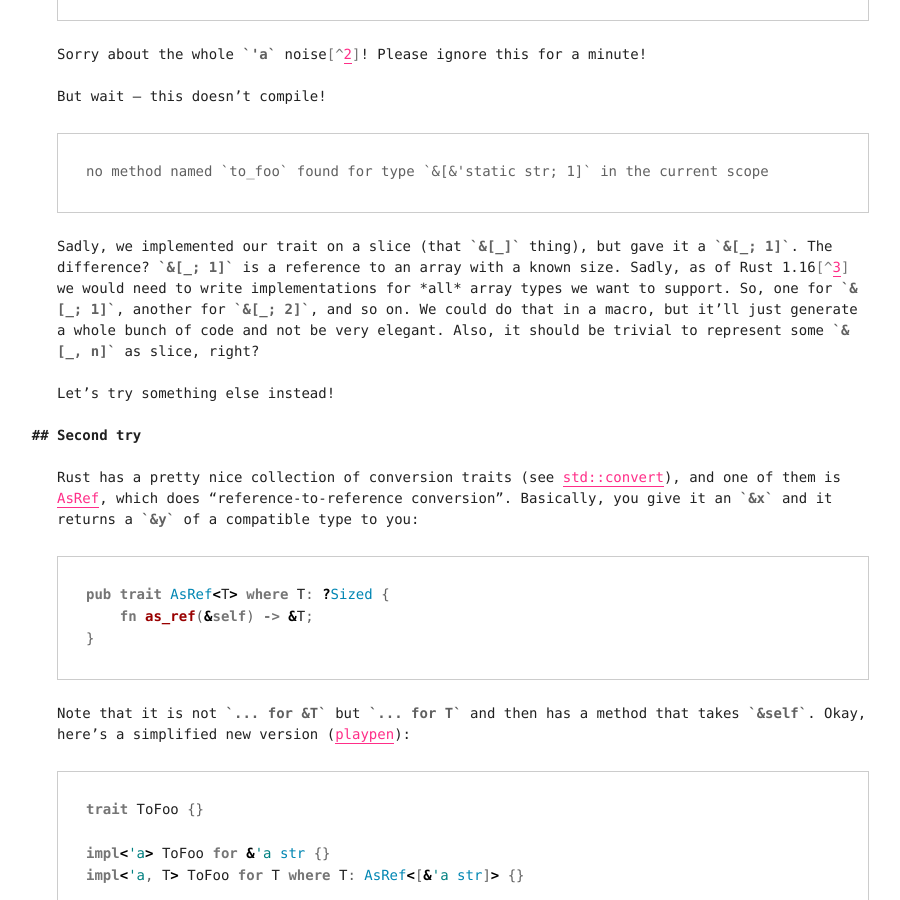
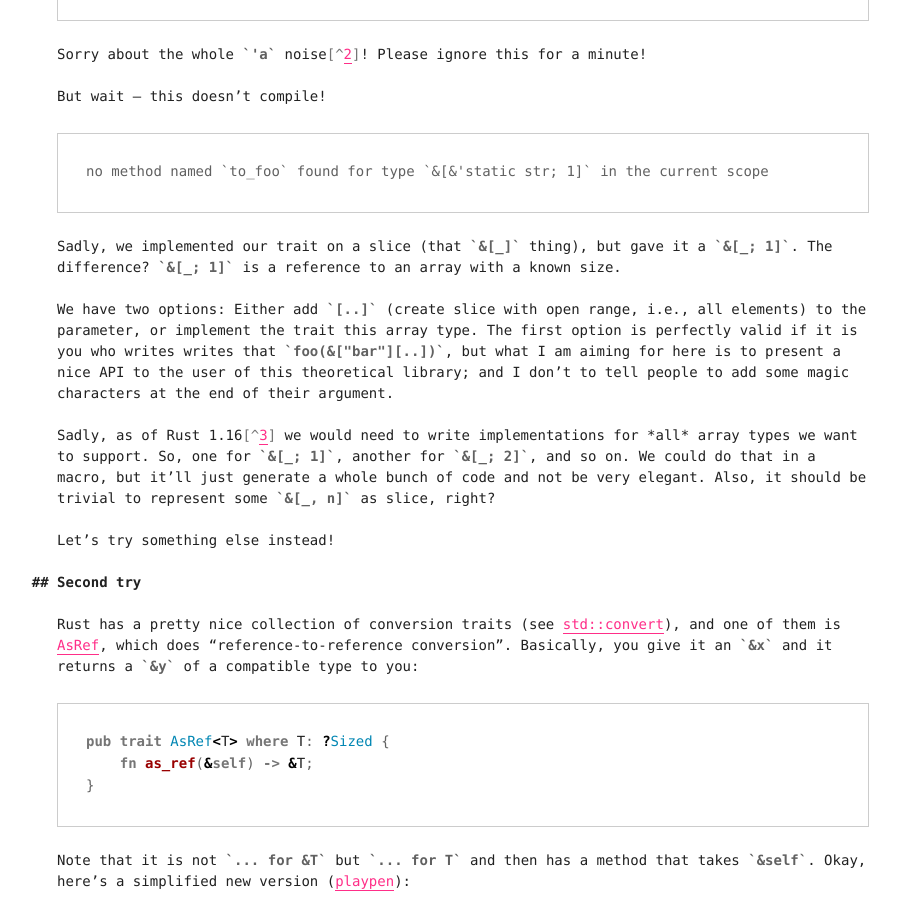
Before and after one commit to killercup/scribbles, a Jekyll site: the page built from _posts/2017-03-23-impl-a-trait-for-str-slices-and-slices-of-strs.md, in a window 1280 px wide and 900 px high, scrolled down 1242 px. Shown: the whole window, without its empty margins (177-1077 px from the left). Built offline with Jekyll 4.4.1, drawn with Linux system fonts in a browser that asks for light colours.

Commit message:
Slice-Str-Trait-Stuff: Mention `[..]` syntax
Thanks, /u/Deckard666!

````diff
--- a/_posts/2017-03-23-impl-a-trait-for-str-slices-and-slices-of-strs.md
+++ b/_posts/2017-03-23-impl-a-trait-for-str-slices-and-slices-of-strs.md
@@ -68,7 +68,11 @@ But wait -- this doesn't compile!
 no method named `to_foo` found for type `&[&'static str; 1]` in the current scope
 ```
 
-Sadly, we implemented our trait on a slice (that `&[_]` thing), but gave it a `&[_; 1]`. The difference? `&[_; 1]` is a reference to an array with a known size. Sadly, as of Rust 1.16[^rust-version] we would need to write implementations for _all_ array types we want to support. So, one for `&[_; 1]`, another for `&[_; 2]`, and so on. We could do that in a macro, but it'll just generate a whole bunch of code and not be very elegant. Also, it should be trivial to represent some `&[_, n]` as slice, right?
+Sadly, we implemented our trait on a slice (that `&[_]` thing), but gave it a `&[_; 1]`. The difference? `&[_; 1]` is a reference to an array with a known size.
+
+We have two options: Either add `[..]` (create slice with open range, i.e., all elements) to the parameter, or implement the trait this array type. The first option is perfectly valid if it is you who writes writes that `foo(&["bar"][..])`, but what I am aiming for here is to present a nice API to the user of this theoretical library; and I don't to tell people to add some magic characters at the end of their argument.
+
+Sadly, as of Rust 1.16[^rust-version] we would need to write implementations for _all_ array types we want to support. So, one for `&[_; 1]`, another for `&[_; 2]`, and so on. We could do that in a macro, but it'll just generate a whole bunch of code and not be very elegant. Also, it should be trivial to represent some `&[_, n]` as slice, right?
 
 [^rust-version]: rustc 1.16.0 (30cf806ef 2017-03-10)
 
````
